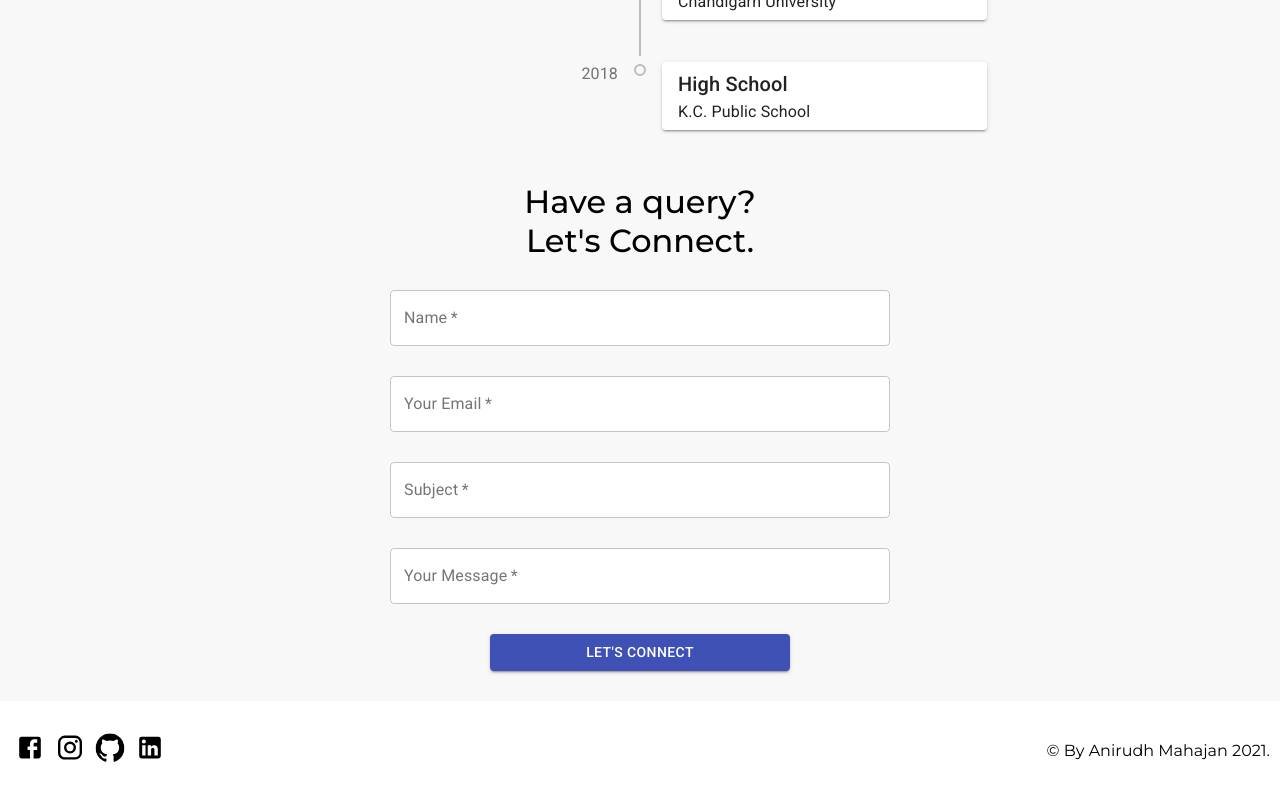
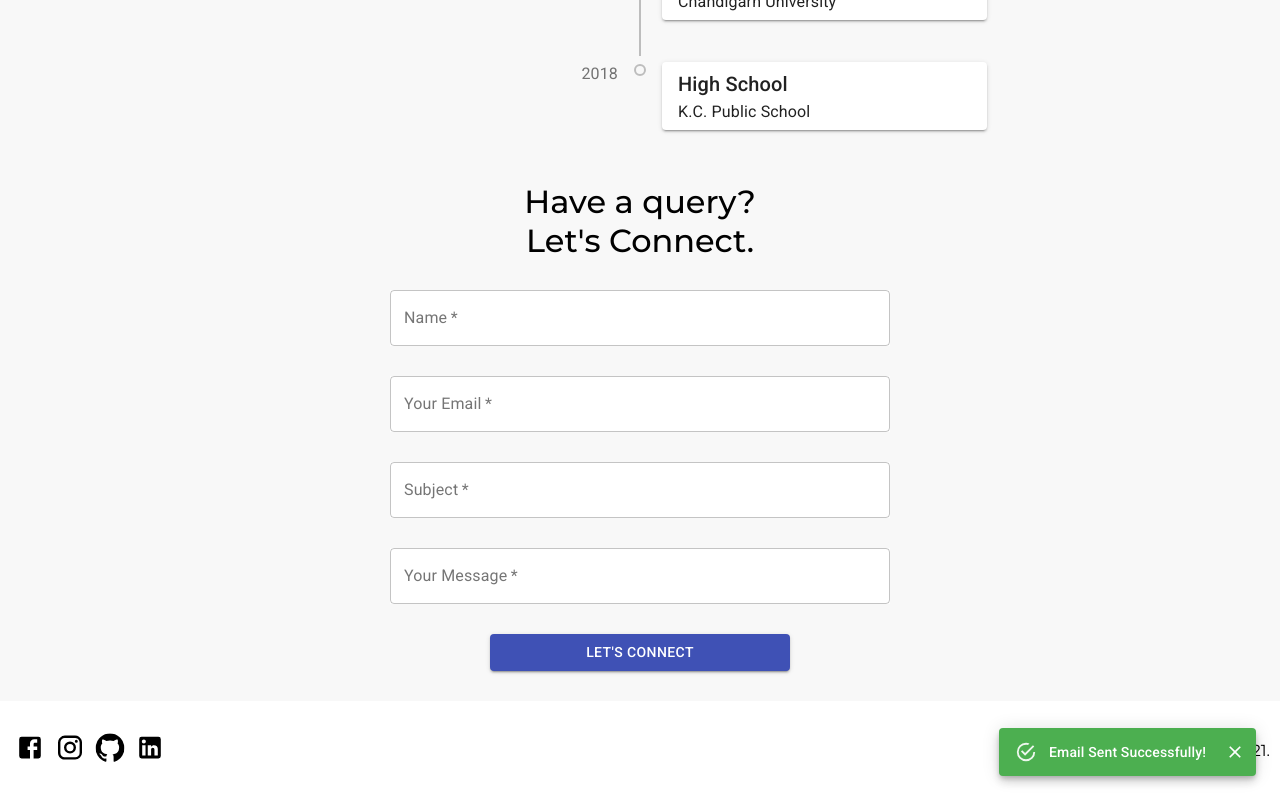
Before and after one commit to anirudhmahajan77/personal-portfolio-website, a React (Create React App) app: page / in a window 1280 px wide. Both pictures are taken after a click on the button "LET'S CONNECT". Shown: the part 2056-2856 px from the top of the page. Built offline with nearby package versions, Linux system fonts and the light colour scheme.

Commit message:
Added Contact Success Feedback

```diff
--- a/src/Components/Contact.js
+++ b/src/Components/Contact.js
@@ -3,6 +3,8 @@ import "../Stylesheets/Contact.css";
 import TextField from '@material-ui/core/TextField';
 import Button from '@material-ui/core/Button';
 import emailjs from "emailjs-com";
+import Snackbar from '@material-ui/core/Snackbar';
+import MuiAlert from '@material-ui/lab/Alert';
 
 class Contact extends React.Component {
 
@@ -12,24 +14,36 @@ class Contact extends React.Component {
             name: '',
             email: '',
             subject: '',
-            message: ''
+            message: '',
+            open: false,
         }
     }
 
     submitForm = () => {
-        emailjs.send("service_9dglmz6","template_xi7wqn1",{
+        emailjs.send("service_9dglmz6", "template_xi7wqn1", {
             name: this.state.name,
             email: this.state.email,
             subject: this.state.subject,
             message: this.state.message,
-            }, "user_E5VtFEB47Kfk24ddpkhu8");
+        }, "user_E5VtFEB47Kfk24ddpkhu8");
 
         this.setState({
             name: '',
             email: '',
             subject: '',
-            message: ''
+            message: '',
+            open: true,
         })
+    }
+
+    handleClose = (event, reason) => {
+        if (reason === 'clickaway') {
+            return;
+          }
+
+          this.setState({
+              open: false,
+          });
     }
 
     render() {
@@ -58,6 +72,13 @@ class Contact extends React.Component {
                         <p className="buttonMargin"></p>
                     </form>
                 </div>
+                <Snackbar
+                        anchorOrigin={{ vertical: 'bottom', horizontal: 'right' }}
+                        open={this.state.open} autoHideDuration={5500} onClose={this.handleClose}>
+                    <MuiAlert onClose={this.handleClose} severity="success" variant="filled" elevation="6">
+                        Email Sent Successfully!
+                </MuiAlert>
+                </Snackbar>
             </div>
         )
     }
```
